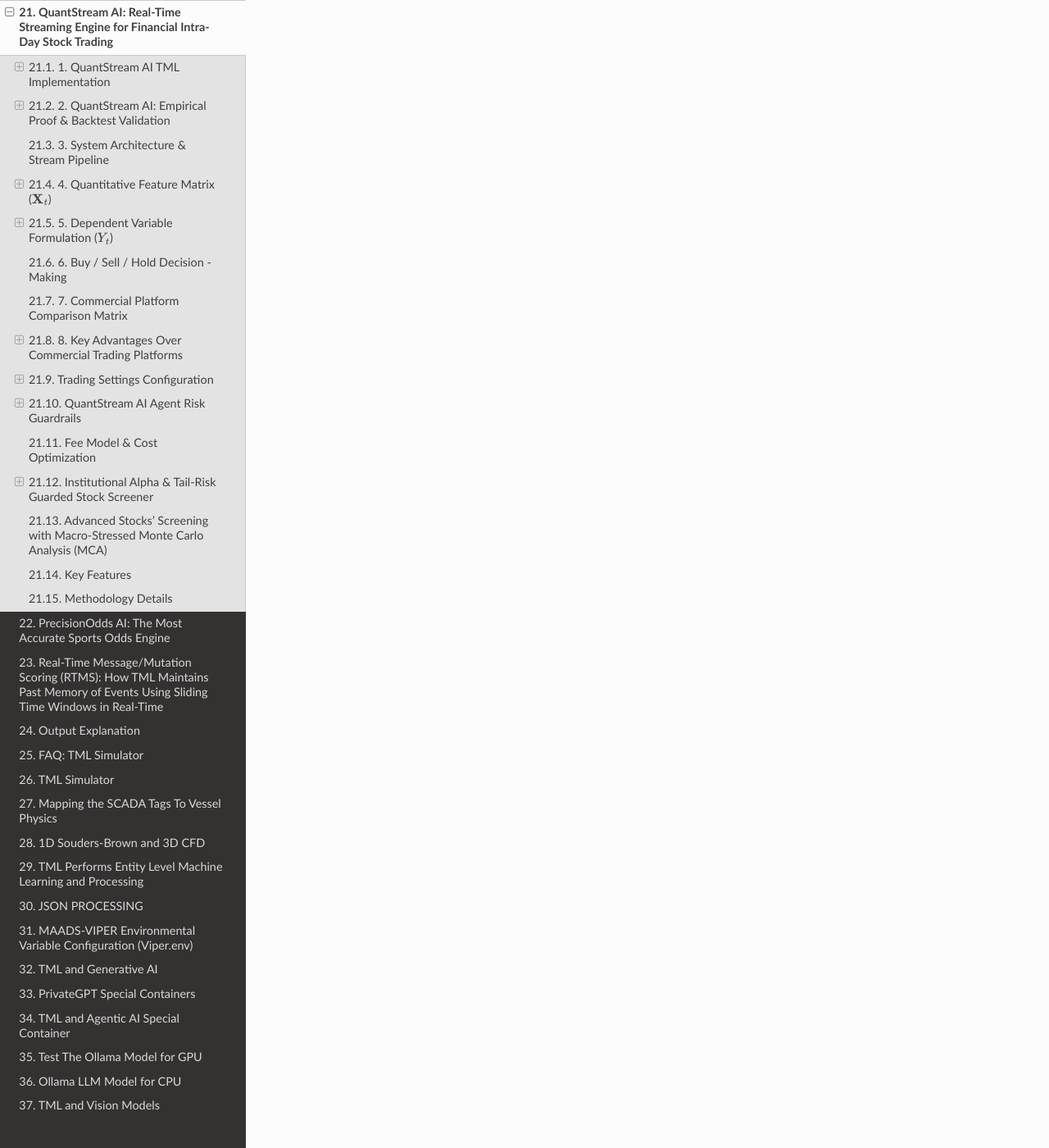
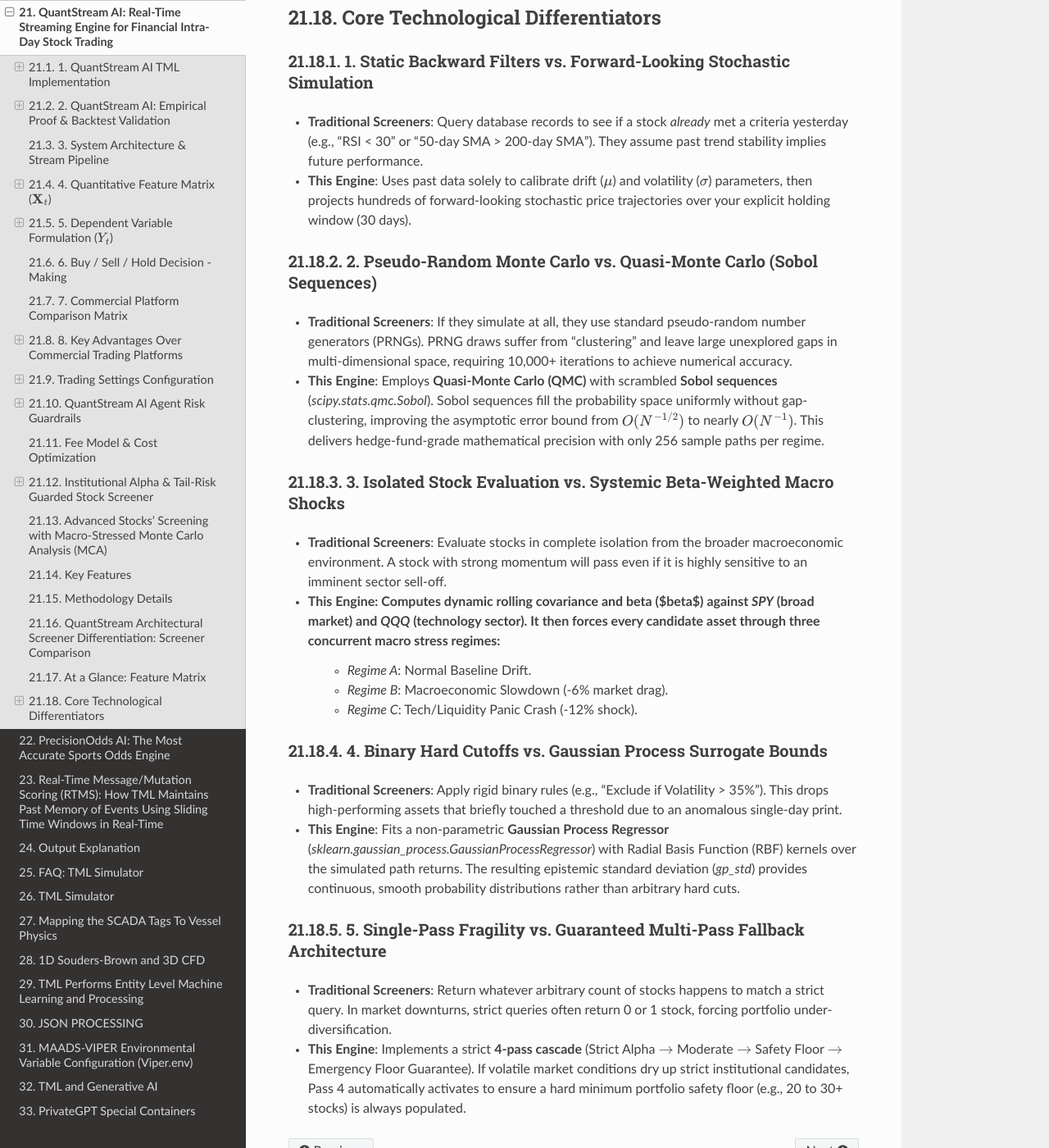
Before and after one commit to smaurice101/readthedocs, a Sphinx documentation site: the page built from docs/source/quantstream.rst, in a window 1280 px wide and 1400 px high, scrolled down 18932 px. Shown: the whole window at 82% size. Built offline with Sphinx 7.4.7 and the Read the Docs theme 3.1.0, drawn with Linux system fonts in a browser that asks for light colours; pages that are not in the unit, such as notebooks, are missing from menus; some of the changed text lies outside the part shown.

Commit message:
Update quantstream.rst

```diff
--- a/docs/source/quantstream.rst
+++ b/docs/source/quantstream.rst
@@ -818,3 +818,75 @@
 
 4. **Gaussian Process (Kriging) Regression**:
    To account for model uncertainty and evaluate failure boundaries smoothly, a Gaussian Process Regressor (`sklearn.gaussian_process.GaussianProcessRegressor`) with an RBF kernel fits the simulated drawdown distribution. The resulting epistemic standard deviation (`gp_std`) provides a robust confidence buffer when calculating survival probabilities against major drawdowns (:math:`\ge 8\%`).
+
+QuantStream Architectural Screener Differentiation: Screener Comparison
+====================================================================
+
+Most equity screeners on the market—ranging from retail platforms to standard Python scripts—rely on **static, backward-looking filters**. The **QuantStream Institutional Alpha Screener** was built from the ground up to operate as a **forward-looking, stochastic risk engine**.
+
+This document outlines the core technical and mathematical differences that set this engine apart from traditional screeners.
+
+At a Glance: Feature Matrix
+===========================
+
+.. list-table::
+   :widths: 30 35 35
+   :header-rows: 1
+
+   * - Feature Dimension
+     - Traditional Retail / Basic Screeners
+     - Institutional Alpha Screener (QMC + Surrogates)
+   * - **Analytical Perspective**
+     - Backward-looking historical metrics (P/E, 50-day SMA, RSI).
+     - Forward-looking stochastic path simulation over a 30-day horizon (`max_days_on_books`).
+   * - **Simulation Engine**
+     - None, or basic Monte Carlo with standard pseudo-random draws (:math:`O(N^{-1/2})` convergence).
+     - **Quasi-Monte Carlo (QMC)** using deterministic **Sobol sequences** (:math:`O(N^{-1})` convergence).
+   * - **Macro Risk Evaluation**
+     - Static sector labels or static beta values.
+     - **Dynamic, multi-regime macro stress testing** against live `SPY` and `QQQ` benchmark feeds.
+   * - **Uncertainty Quantification**
+     - None (binary pass/fail output).
+     - **Gaussian Process (Kriging) Surrogates** with RBF kernels to model epistemic confidence bounds.
+   * - **Risk-Adjusted Metrics**
+     - Sharpe Ratio or simple standard deviation (penalizes upside volatility).
+     - **Sortino Ratio** focusing strictly on downside variance and institutional accumulation ratios.
+   * - **Universe Reliability**
+     - Fixed stock lists that break when market counts drop; risk of single-stock concentration.
+     - **4-tier multi-pass fallback architecture** guaranteeing a hard minimum floor (`target_count_min`).
+
+Core Technological Differentiators
+==================================
+
+1. Static Backward Filters vs. Forward-Looking Stochastic Simulation
+---------------------------------------------------------------------
+
+* **Traditional Screeners**: Query database records to see if a stock *already* met a criteria yesterday (e.g., "RSI < 30" or "50-day SMA > 200-day SMA"). They assume past trend stability implies future performance.
+* **This Engine**: Uses past data solely to calibrate drift (:math:`\mu`) and volatility (:math:`\sigma`) parameters, then projects hundreds of forward-looking stochastic price trajectories over your explicit holding window (30 days).
+
+2. Pseudo-Random Monte Carlo vs. Quasi-Monte Carlo (Sobol Sequences)
+--------------------------------------------------------------------
+
+* **Traditional Screeners**: If they simulate at all, they use standard pseudo-random number generators (PRNGs). PRNG draws suffer from "clustering" and leave large unexplored gaps in multi-dimensional space, requiring 10,000+ iterations to achieve numerical accuracy.
+* **This Engine**: Employs **Quasi-Monte Carlo (QMC)** with scrambled **Sobol sequences** (`scipy.stats.qmc.Sobol`). Sobol sequences fill the probability space uniformly without gap-clustering, improving the asymptotic error bound from :math:`O(N^{-1/2})` to nearly :math:`O(N^{-1})`. This delivers hedge-fund-grade mathematical precision with only 256 sample paths per regime.
+
+3. Isolated Stock Evaluation vs. Systemic Beta-Weighted Macro Shocks
+---------------------------------------------------------------------
+
+* **Traditional Screeners**: Evaluate stocks in complete isolation from the broader macroeconomic environment. A stock with strong momentum will pass even if it is highly sensitive to an imminent sector sell-off.
+* **This Engine**: Computes dynamic rolling covariance and beta ($\beta$) against `SPY` (broad market) and `QQQ` (technology sector). It then forces every candidate asset through three concurrent macro stress regimes:
+    * *Regime A*: Normal Baseline Drift.
+    * *Regime B*: Macroeconomic Slowdown (-6% market drag).
+    * *Regime C*: Tech/Liquidity Panic Crash (-12% shock).
+
+4. Binary Hard Cutoffs vs. Gaussian Process Surrogate Bounds
+------------------------------------------------------------
+
+* **Traditional Screeners**: Apply rigid binary rules (e.g., "Exclude if Volatility > 35%"). This drops high-performing assets that briefly touched a threshold due to an anomalous single-day print.
+* **This Engine**: Fits a non-parametric **Gaussian Process Regressor** (`sklearn.gaussian_process.GaussianProcessRegressor`) with Radial Basis Function (RBF) kernels over the simulated path returns. The resulting epistemic standard deviation (`gp_std`) provides continuous, smooth probability distributions rather than arbitrary hard cuts.
+
+5. Single-Pass Fragility vs. Guaranteed Multi-Pass Fallback Architecture
+------------------------------------------------------------------------
+
+* **Traditional Screeners**: Return whatever arbitrary count of stocks happens to match a strict query. In market downturns, strict queries often return 0 or 1 stock, forcing portfolio under-diversification.
+* **This Engine**: Implements a strict **4-pass cascade** (Strict Alpha :math:`\rightarrow` Moderate :math:`\rightarrow` Safety Floor :math:`\rightarrow` Emergency Floor Guarantee). If volatile market conditions dry up strict institutional candidates, Pass 4 automatically activates to ensure a hard minimum portfolio safety floor (e.g., 20 to 30+ stocks) is always populated.
```
